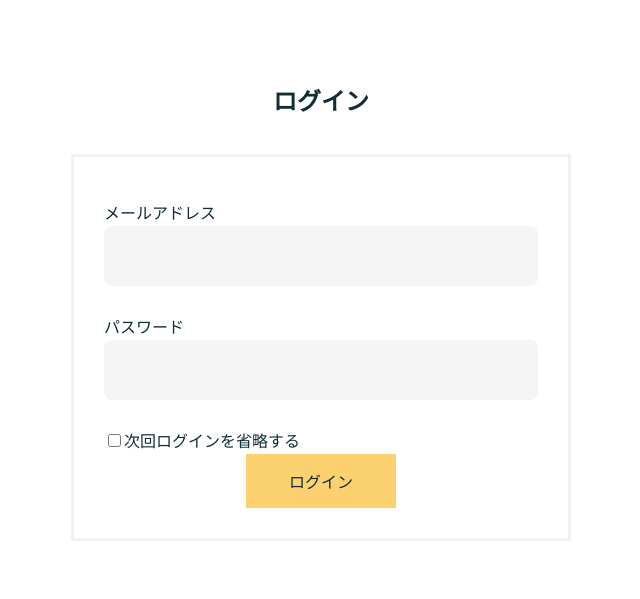
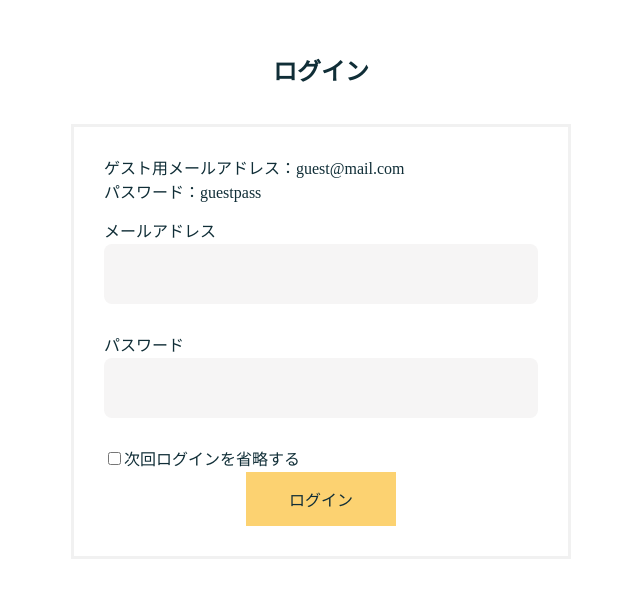
Before and after one commit to tatsuyahirayama/-web-, a PHP site: page /login.php in a window 1280 px wide. Shown: the part 80-679 px from the top of the page, without its empty margins (319-959 px from the left). Run offline with PHP 8.4, Linux system fonts and the light colour scheme; a stand-in replaces the project's code that opens the database connection; some libraries are stand-ins or nearby versions.

Commit message:
modified login page

```diff
--- a/login.php
+++ b/login.php
@@ -91,7 +91,8 @@ require('head.php');
        <div class="form-container">
 
          <form action="" method="post" class="form">
-
+           <p>ゲスト用メールアドレス：guest@mail.com</p>
+           <p>パスワード：guestpass</p>
            <div class="area-msg">
              <?php
               if(!empty($err_msg['common'])) echo $err_msg['common'];
--- a/style.css
+++ b/style.css
@@ -280,7 +280,7 @@ input[type="submit"]:hover {
 
 .page-login #main h2{
   text-align: center;
-  margin: 60px 0 40px 0;
+  margin: 30px 0 40px 0;
 }
 
 .page-signup #main h2{
```
